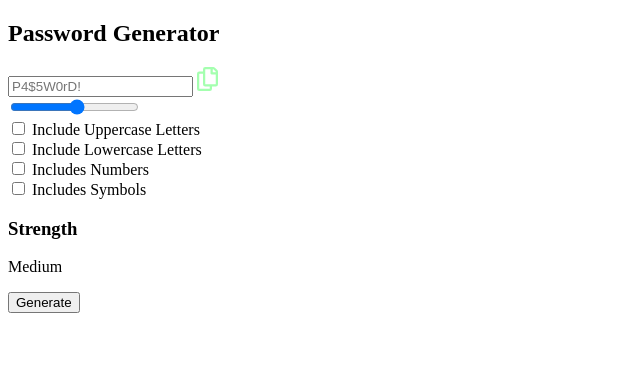
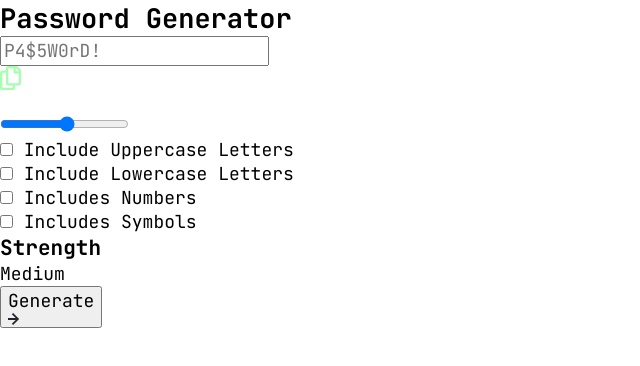
Before and after one commit to jeremie1207/Frontend-Mentor---Password-generator-app, a plain HTML site: page index.html in a window 1280 px wide. Shown: the whole page, without its empty margins (0-640 px from the left). Drawn offline with Linux system fonts and the light colour scheme.

Commit message:
initiliaze css file

```diff
--- a/index.html
+++ b/index.html
@@ -69,7 +69,15 @@
               </section>
             </div>
           </section>
-          <button>Generate</button>
+          <button>
+            <div>
+              Generate
+              <img
+                src="./assets/images/icon-arrow-right.svg"
+                alt="icon arrow right"
+              />
+            </div>
+          </button>
         </section>
       </article>
     </main>
--- a/styles.css
+++ b/styles.css
@@ -0,0 +1,125 @@
+:root {
+  /* colors */
+  --color-grey-950: hsl(255, 22%, 4%);
+  --color-grey-900: hsl(248, 17%, 9%);
+  --color-grey-850: hsl(248, 15%, 11%);
+  --color-grey-800: hsl(248, 10%, 15%);
+  --color-grey-700: hsl(248, 5%, 34%);
+  --color-grey-600: hsl(251, 9%, 53%);
+  --color-grey-200: hsl(252, 11%, 91%);
+  --color-green-200: hsl(127, 100%, 82%);
+  --color-yellow-200: hsl(42, 91%, 68%);
+  --color-orange-400: hsl(13, 95%, 66%);
+  --color-red-500: hsl(0, 91%, 63%);
+  --gradient-1: linear-gradient(
+    90deg,
+    rgba(20, 19, 27, 1) 0%,
+    rgba(8, 7, 11, 1) 50%
+  );
+  /* typography */
+  --font-family-primary: "JetBrains Mono", monospace;
+  --text-spacing-primary: 0px;
+  --font-size-32: 2rem;
+  --font-size-24: 1.5rem;
+  --font-size-18: 1.125rem;
+  --font-size-16: 1rem;
+
+  --line-height-1: 1.3125;
+  --line-height-2: 1.3333;
+  --line-height-4: 1.25;
+}
+
+/* 1. Use a more-intuitive box-sizing model */
+*,
+*::before,
+*::after {
+  box-sizing: border-box;
+}
+
+/* 2. Remove default margin */
+* {
+  margin: 0;
+}
+
+/* 3. Enable keyword animations */
+@media (prefers-reduced-motion: no-preference) {
+  html {
+    interpolate-size: allow-keywords;
+  }
+}
+
+body {
+  font-family: var(--font-family-primary);
+  font-size: var(--font-size-18);
+  letter-spacing: var(--text-spacing-primary);
+  /* 4. Add accessible line-height */
+  line-height: var(--line-height-2);
+  /* 5. Improve text rendering */
+  -webkit-font-smoothing: antialiased;
+}
+
+/* 6. Improve media defaults */
+img,
+picture,
+video,
+canvas,
+svg {
+  display: block;
+  max-width: 100%;
+}
+
+/* 7. Inherit fonts for form controls */
+input,
+button,
+textarea,
+select {
+  font: inherit;
+}
+
+/* 8. Avoid text overflows */
+p,
+h1,
+h2,
+h3,
+h4,
+h5,
+h6 {
+  overflow-wrap: break-word;
+}
+
+/* 9. Improve line wrapping */
+p {
+  text-wrap: pretty;
+}
+h1,
+h2,
+h3,
+h4,
+h5,
+h6 {
+  text-wrap: balance;
+}
+
+/* utilities */
+
+.grid-container {
+  display: grid;
+}
+
+.flex-container {
+  display: flex;
+}
+
+.text-preset-1 {
+  font-size: var(--font-size-32);
+  line-height: var(--line-height-1);
+}
+
+.text-preset-2 {
+  font-size: var(--font-size-24);
+  line-height: var(--line-height-2);
+}
+.text-preset-4 {
+  font-size: var(--font-size-16);
+  line-height: var(--line-height-4);
+}
```
